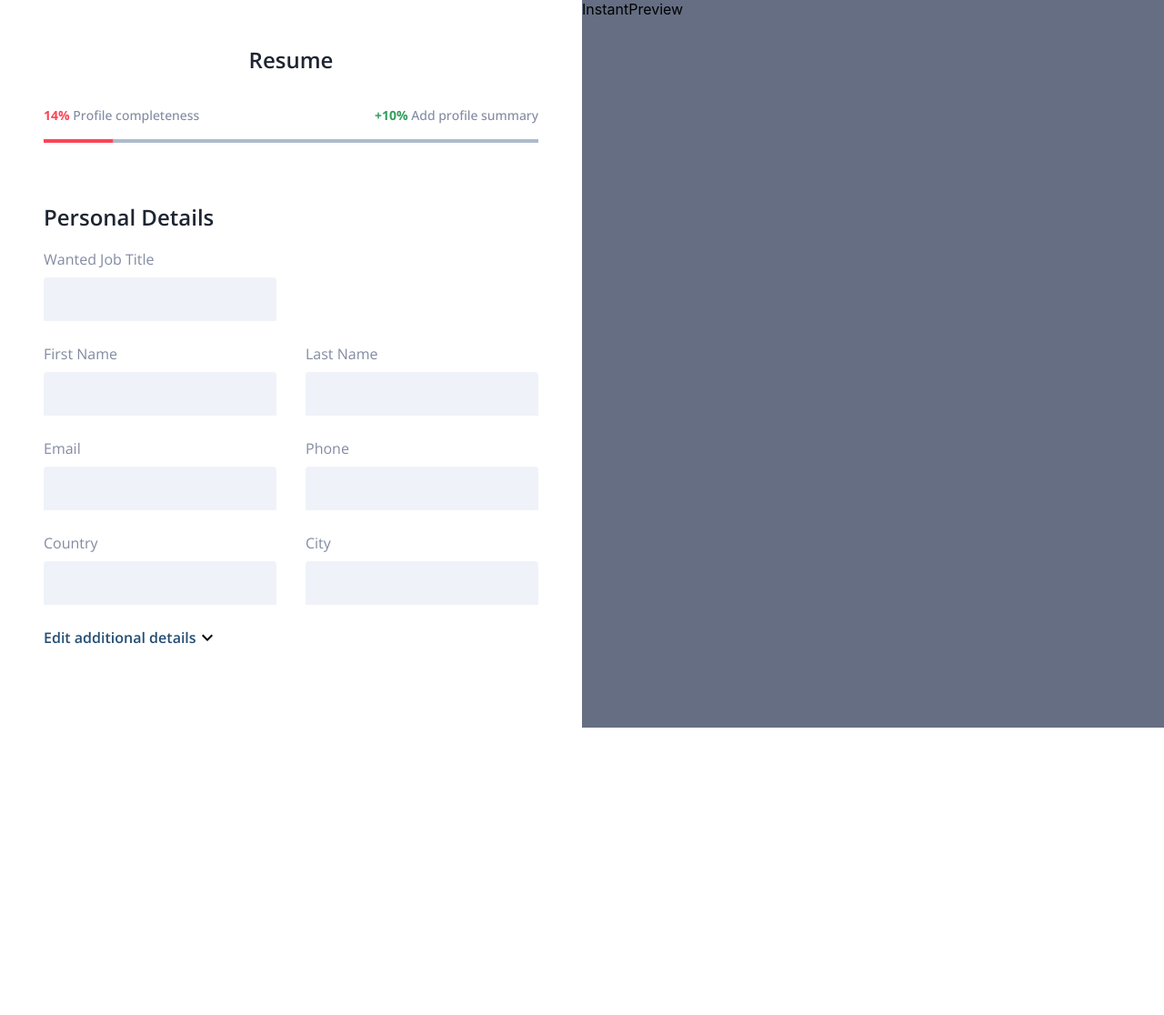
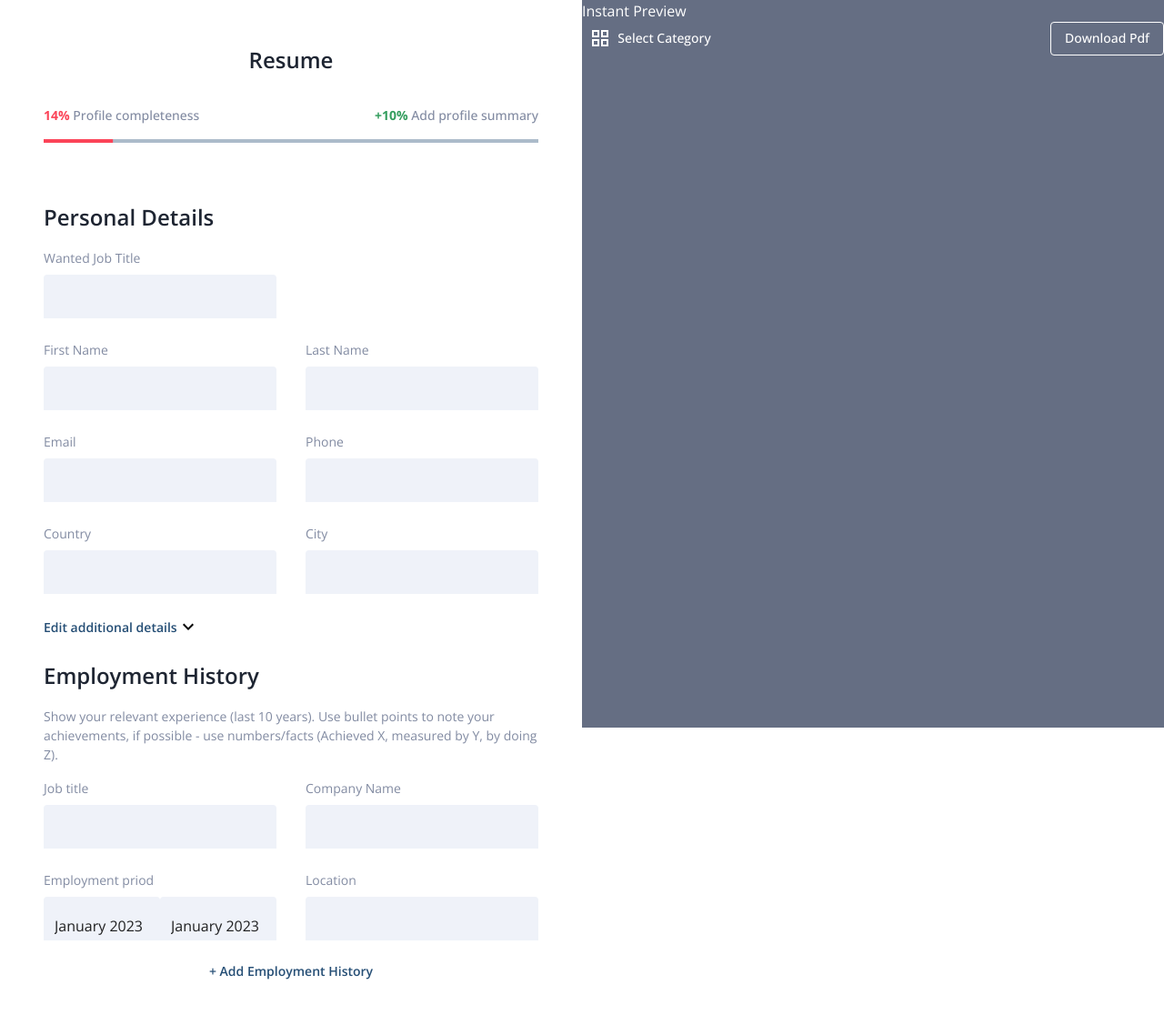
Before and after one commit to ssjisan/resume-builder, a React (Create React App) app: page / in a window 1280 px wide. Shown: the top 1116 px of the page at 91% size. Before the commit the page ends 800 px from the top, so only its background shows below. Built offline with nearby package versions, Linux system fonts and the light colour scheme.

Commit message:
employment history added

```diff
--- a/package.json
+++ b/package.json
@@ -7,9 +7,11 @@
     "@emotion/styled": "^11.10.5",
     "@mui/icons-material": "^5.11.0",
     "@mui/material": "^5.11.3",
+    "@mui/x-date-pickers": "^5.0.13",
     "@testing-library/jest-dom": "^5.16.5",
     "@testing-library/react": "^13.4.0",
     "@testing-library/user-event": "^13.5.0",
+    "dayjs": "^1.11.7",
     "react": "^18.2.0",
     "react-dom": "^18.2.0",
     "react-router-dom": "^6.6.1",
--- a/src/Component/Builder/Builder.js
+++ b/src/Component/Builder/Builder.js
@@ -1,5 +1,6 @@
 import { Box, Typography } from "@mui/material";
 import React from "react";
+import EmploymentHistory from "./EmploymentHistory";
 import PersonalDetails from "./PersonalDetails";
 import Progressbar from "./Progressbar";
 
@@ -19,6 +20,7 @@ export default function Builder() {
       </Typography>
       <Progressbar />
       <PersonalDetails />
+      <EmploymentHistory />
     </Box>
   );
 }
--- /dev/null
+++ b/src/Component/Builder/EmploymentHistory.js
@@ -0,0 +1,116 @@
+import { Box, Button, Grid, TextField, Typography } from "@mui/material";
+import React, { useState } from "react";
+// eslint-disable-next-line
+import dayjs from "dayjs";
+import { DatePicker } from "@mui/x-date-pickers/DatePicker";
+import { LocalizationProvider } from "@mui/x-date-pickers/LocalizationProvider";
+import { AdapterDayjs } from "@mui/x-date-pickers/AdapterDayjs";
+export default function EmploymentHistory() {
+  const [value, setValue] = useState();
+
+  return (
+    <Box
+      sx={{
+        display: "flex",
+        flexDirection: "column",
+        justifyCOntent: "flex-start",
+        width: "100%",
+        mt: 3,
+      }}
+    >
+      <Typography
+        sx={{ fontSize: "24px", fontWeight: 600, mb: 2 }}
+        color="text.500"
+      >
+        Employment History
+      </Typography>
+      <Typography sx={{ fontSize: "14px", mb: 2 }} color="text.400">
+        Show your relevant experience (last 10 years). Use bullet points to note
+        your achievements, if possible - use numbers/facts (Achieved X, measured
+        by Y, by doing Z).
+      </Typography>
+      <Grid container rowSpacing={3} columnSpacing={{ xs: 2, md: 4 }}>
+        <Grid item xs={12} md={6}>
+          <Typography
+            sx={{ fontSize: "14px", mb: 1, fontWeight: 400 }}
+            color="text.400"
+          >
+            Job title
+          </Typography>
+          <TextField variant="filled" size="small" fullWidth />
+        </Grid>
+        <Grid item xs={12} md={6}>
+          <Typography
+            sx={{ fontSize: "14px", mb: 1, fontWeight: 400 }}
+            color="text.400"
+          >
+            Company Name
+          </Typography>
+          <TextField variant="filled" size="small" fullWidth />
+        </Grid>
+        <Grid item xs={12} md={6}>
+          <Typography
+            sx={{ fontSize: "14px", mb: 1, fontWeight: 400 }}
+            color="text.400"
+          >
+            Employment priod
+          </Typography>
+          <Grid container spcaing={10}>
+            <Grid item xs={6} md={6}>
+              <LocalizationProvider dateAdapter={AdapterDayjs}>
+                <DatePicker
+                  views={["year", "month"]}
+                  value={value}
+                  disableOpenPicker
+                  onChange={(newValue) => {
+                    setValue(newValue);
+                  }}
+                  renderInput={(params) => (
+                    <TextField
+                      {...params}
+                      helperText={null}
+                      variant="filled"
+                      size="small"
+                    />
+                  )}
+                />
+              </LocalizationProvider>
+            </Grid>
+            <Grid item xs={6} md={6}>
+              <LocalizationProvider dateAdapter={AdapterDayjs}>
+                <DatePicker
+                  views={["year", "month"]}
+                  value={value}
+                  disableOpenPicker
+                  onChange={(newValue) => {
+                    setValue(newValue);
+                  }}
+                  renderInput={(params) => (
+                    <TextField
+                      {...params}
+                      helperText={null}
+                      variant="filled"
+                      size="small"
+                    />
+                  )}
+                />
+              </LocalizationProvider>
+            </Grid>
+          </Grid>
+        </Grid>
+        <Grid item xs={12} md={6}>
+          <Typography
+            sx={{ fontSize: "14px", mb: 1, fontWeight: 400 }}
+            color="text.400"
+          >
+            Location
+          </Typography>
+          <TextField variant="filled" size="small" fullWidth />
+        </Grid>
+      </Grid>
+      <Button sx={{ textTransform: "none", fontWeight: 600, mt: 2 }}>
+        + Add Employment History
+      </Button>
+    </Box>
+  );
+}
--- a/src/Component/Builder/PersonalDetails.js
+++ b/src/Component/Builder/PersonalDetails.js
@@ -2,6 +2,7 @@ import { Box, Grid, TextField, Typography } from "@mui/material";
 import React, { useState } from "react";
 import KeyboardArrowDownIcon from "@mui/icons-material/KeyboardArrowDown";
 import KeyboardArrowUpIcon from "@mui/icons-material/KeyboardArrowUp";
+
 export default function PersonalDetails() {
   const [otherDetails, setOtherDetails] = useState(false);
   const handleMoreInfo = () => {
@@ -26,7 +27,7 @@ export default function PersonalDetails() {
       <Grid container rowSpacing={3} columnSpacing={{ xs: 2, md: 4 }}>
         <Grid item xs={12} md={6}>
           <Typography
-            sx={{ fontSize: "16px", mb: 1, fontWeight: 400 }}
+            sx={{ fontSize: "14px", mb: 1, fontWeight: 400 }}
             color="text.400"
           >
             Wanted Job Title
@@ -36,7 +37,7 @@ export default function PersonalDetails() {
         <Grid item xs={12} md={6}></Grid>
         <Grid item xs={12} md={6}>
           <Typography
-            sx={{ fontSize: "16px", mb: 1, fontWeight: 400 }}
+            sx={{ fontSize: "14px", mb: 1, fontWeight: 400 }}
             color="text.400"
           >
             First Name
@@ -45,7 +46,7 @@ export default function PersonalDetails() {
         </Grid>
         <Grid item xs={12} md={6}>
           <Typography
-            sx={{ fontSize: "16px", mb: 1, fontWeight: 400 }}
+            sx={{ fontSize: "14px", mb: 1, fontWeight: 400 }}
             color="text.400"
           >
             Last Name
@@ -54,7 +55,7 @@ export default function PersonalDetails() {
         </Grid>
         <Grid item xs={12} md={6}>
           <Typography
-            sx={{ fontSize: "16px", mb: 1, fontWeight: 400 }}
+            sx={{ fontSize: "14px", mb: 1, fontWeight: 400 }}
             color="text.400"
           >
             Email
@@ -63,7 +64,7 @@ export default function PersonalDetails() {
         </Grid>
         <Grid item xs={12} md={6}>
           <Typography
-            sx={{ fontSize: "16px", mb: 1, fontWeight: 400 }}
+            sx={{ fontSize: "14px", mb: 1, fontWeight: 400 }}
             color="text.400"
           >
             Phone
@@ -72,7 +73,7 @@ export default function PersonalDetails() {
         </Grid>
         <Grid item xs={12} md={6}>
           <Typography
-            sx={{ fontSize: "16px", mb: 1, fontWeight: 400 }}
+            sx={{ fontSize: "14px", mb: 1, fontWeight: 400 }}
             color="text.400"
           >
             Country
@@ -81,7 +82,7 @@ export default function PersonalDetails() {
         </Grid>
         <Grid item xs={12} md={6}>
           <Typography
-            sx={{ fontSize: "16px", mb: 1, fontWeight: 400 }}
+            sx={{ fontSize: "14px", mb: 1, fontWeight: 400 }}
             color="text.400"
           >
             City
@@ -92,7 +93,7 @@ export default function PersonalDetails() {
           <>
             <Grid item xs={12} md={6}>
               <Typography
-                sx={{ fontSize: "16px", mb: 1, fontWeight: 400 }}
+                sx={{ fontSize: "14px", mb: 1, fontWeight: 400 }}
                 color="text.400"
               >
                 Address
@@ -101,7 +102,7 @@ export default function PersonalDetails() {
             </Grid>
             <Grid item xs={12} md={6}>
               <Typography
-                sx={{ fontSize: "16px", mb: 1, fontWeight: 400 }}
+                sx={{ fontSize: "14px", mb: 1, fontWeight: 400 }}
                 color="text.400"
               >
                 Postal Code
@@ -110,7 +111,7 @@ export default function PersonalDetails() {
             </Grid>
             <Grid item xs={12} md={6}>
               <Typography
-                sx={{ fontSize: "16px", mb: 1, fontWeight: 400 }}
+                sx={{ fontSize: "14px", mb: 1, fontWeight: 400 }}
                 color="text.400"
               >
                 Nationality
@@ -119,7 +120,7 @@ export default function PersonalDetails() {
             </Grid>
             <Grid item xs={12} md={6}>
               <Typography
-                sx={{ fontSize: "16px", mb: 1, fontWeight: 400 }}
+                sx={{ fontSize: "14px", mb: 1, fontWeight: 400 }}
                 color="text.400"
               >
                 Date Of Birth
@@ -142,7 +143,7 @@ export default function PersonalDetails() {
             >
               <Typography
                 color="primary"
-                sx={{ fontSize: "16px", fontWeight: 600 }}
+                sx={{ fontSize: "14px", fontWeight: 600 }}
               >
                 Hide additional details
               </Typography>
@@ -161,7 +162,7 @@ export default function PersonalDetails() {
             >
               <Typography
                 color="primary"
-                sx={{ fontSize: "16px", fontWeight: 600 }}
+                sx={{ fontSize: "14px", fontWeight: 600 }}
               >
                 Edit additional details
               </Typography>
--- a/src/Component/Preview/InstantPreview.js
+++ b/src/Component/Preview/InstantPreview.js
@@ -1,12 +1,43 @@
-import { Box } from "@mui/material";
+import { Box, Button, Typography } from "@mui/material";
 import React from "react";
+import GridViewIcon from "@mui/icons-material/GridView";
 
 export default function InstantPreview() {
   return (
     <Box
-      sx={{ backgroundColor: "#656E83", height: "100vh", position: "fixed", width:"100%" }}
+      sx={{
+        backgroundColor: "#656E83",
+        height: "100vh",
+        position: "fixed",
+        top: "0px",
+        bottom: "0px",
+        right: "0px",
+        width: "50%",
+      }}
     >
-      InstantPreview
+      <Typography sx={{ color: "#fff" }}>Instant Preview</Typography>
+      <Box
+        sx={{
+          display: "flex",
+          flexDirection: "row",
+          justifyContent: "space-between",
+        }}
+      >
+        <Button sx={{ color: "#fff", textTransform: "none" }}>
+          {" "}
+          <GridViewIcon /> &nbsp; Select Category
+        </Button>
+        <Button
+          variant="outlined"
+          sx={{
+            color: "#fff",
+            textTransform: "none",
+            border: "1px solid #fff",
+          }}
+        >
+          Download Pdf
+        </Button>
+      </Box>
     </Box>
   );
 }
--- a/src/Component/Theme/Theme.js
+++ b/src/Component/Theme/Theme.js
@@ -66,24 +66,30 @@ export default function Theme({ children }) {
       },
       MuiFilledInput: {
         styleOverrides: {
+          root: {
+            backgroundColor: "red",
+            '& .MuiOutlinedInput-notchedOutline': {
+              backgroundColor: "red",
+            },
+          },
           underline: {
             backgroundColor: "#eff2f9",
             "&:hover": {
               backgroundColor: "#eff2f9",
               borderBottomColor: "#eff2f9",
             },
-            '&:hover fieldset': {
-              borderColor: 'grey',
+            "&:hover fieldset": {
+              borderColor: "grey",
             },
-            "&.Mui-focused":{
+            "&.Mui-focused": {
               backgroundColor: "#eff2f9",
               borderBottomColor: "#eff2f9",
             },
             "&:before": {
               borderBottomColor: "#eff2f9",
             },
-            "&:after":{
-              borderBottom:"2px solid #5471fd"
+            "&:after": {
+              borderBottom: "2px solid #5471fd",
             },
           },
         },
```
Also changed, not shown: 1 other file (tests, documents, lock files or other folders).
